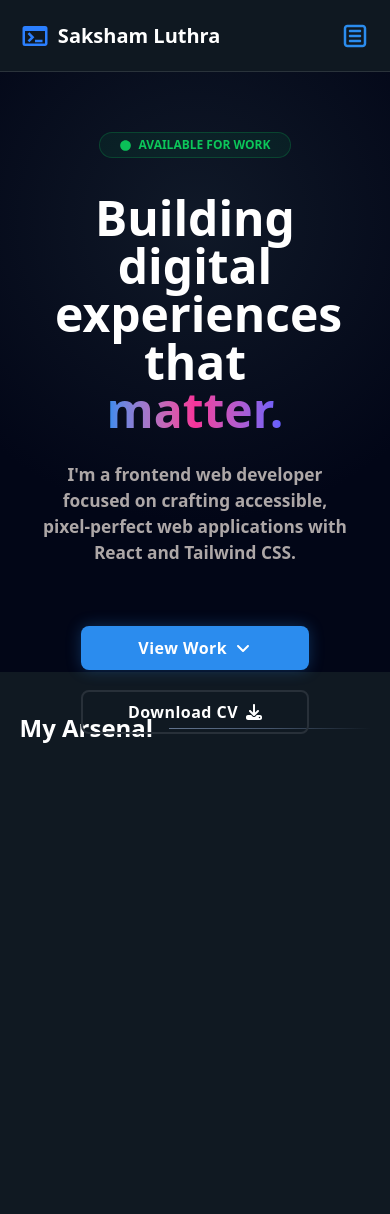
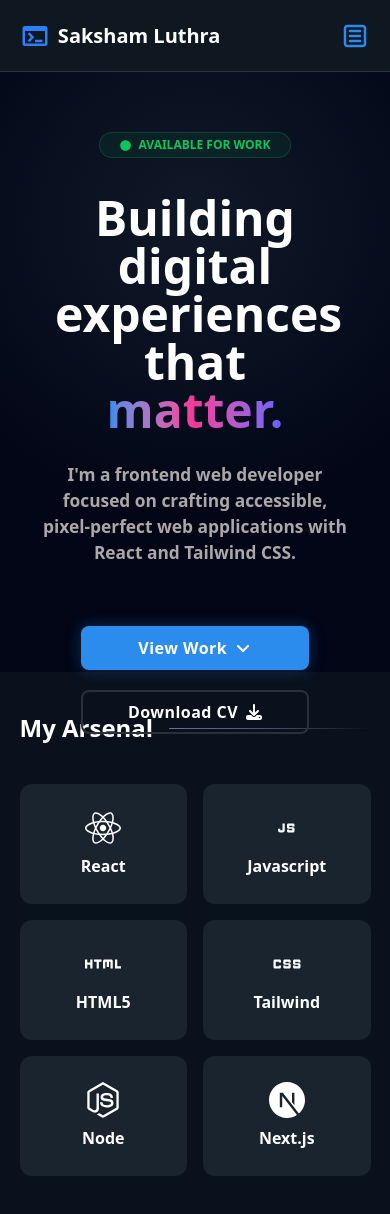
Before and after one commit to SakshamL/Portfolio, a React (Vite) app: page / in a window 390 px wide. Shown: the top 1214 px of the page. Before the commit the page ends 915 px from the top, so only its background shows below. Built offline with nearby package versions, Linux system fonts and the light colour scheme.

Commit message:
skills cards implemented mobile

```diff
--- a/src/Sections/Skills.jsx
+++ b/src/Sections/Skills.jsx
@@ -1,10 +1,42 @@
 import React from "react";
+import { FaReact } from "react-icons/fa";
+import { MdJavascript } from "react-icons/md";
+import { MdCss } from "react-icons/md";
+import { MdHtml } from "react-icons/md";
+import { FaNodeJs } from "react-icons/fa";
+import { SiNextdotjs } from "react-icons/si";
 
 const Skills = () => {
+  const SkillCard = ({ icon, name, color }) => {
+    const colorMap = {
+      blue: "group-hover:text-blue-400",
+      red: "group-hover:text-red-400",
+      primary: "group-hover:text-primary",
+      green: "group-hover:text-green-400",
+      yellow: "group-hover:text-yellow-400",
+      orange: "group-hover:text-orange-400",
+      white: "group-hover:text-white-400",
+    };
+
+    const textColorClass = colorMap[color] || colorMap.primary;
+    return (
+      <>
+        <div className="bg-card-dark rounded-xl flex flex-col items-center justify-center h-30 gap-2 transition-all duration-200 ease-in-out hover:shadow-[0_0_10px_rgba(185,185,238,0.2)] group">
+          <div
+            className={`text-4xl transition-all duration-200 ease-in-out ${textColorClass}`}
+          >
+            {icon}
+          </div>
+          <div className="text-md font-semibold">{name}</div>
+        </div>
+      </>
+    );
+  };
+
   return (
     <div
       id="skills"
-      className="w-full flex justify-center mt-10 mb-20 scroll-mt-40"
+      className=" bg-[#02061767] w-full flex flex-col justify-center items-center py-10  mb-20 scroll-mt-20"
     >
       <div className="w-[90%] text-2xl font-semibold flex gap-4 items-center justify-start">
         <div className="flex-2.5">My Arsenal</div>
@@ -17,6 +49,14 @@ to-transparent"
           />
         </div>
       </div>
+      <div className="grid grid-cols-2 gap-4 w-[90%] mt-10">
+        <SkillCard icon={<FaReact />} name="React" color="primary" />
+        <SkillCard icon={<MdJavascript />} name="Javascript" color="yellow" />
+        <SkillCard icon={<MdHtml />} name="HTML5" color="orange" />
+        <SkillCard icon={<MdCss />} name="Tailwind" color="blue" />
+        <SkillCard icon={<FaNodeJs />} name="Node" color="green" />
+        <SkillCard icon={<SiNextdotjs />} name="Next.js" color="white" />
+      </div>
     </div>
   );
 };
```
